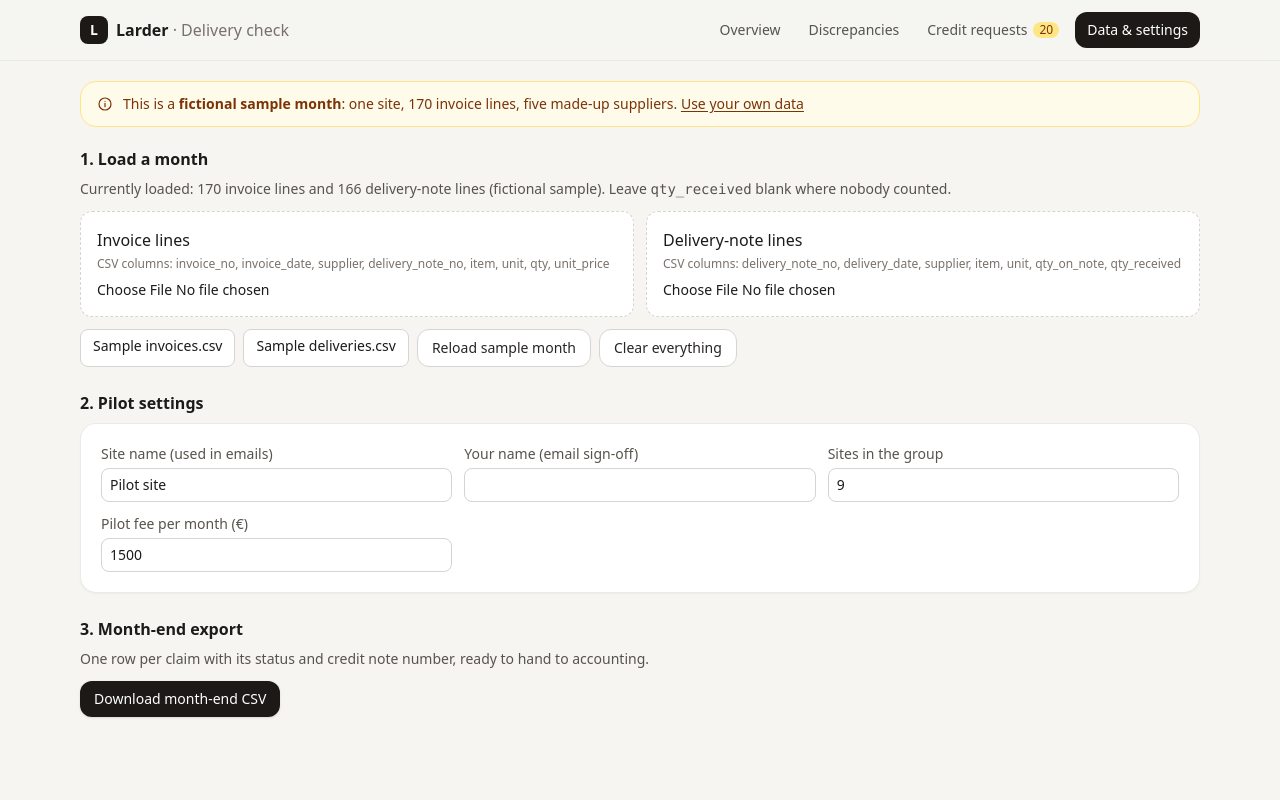
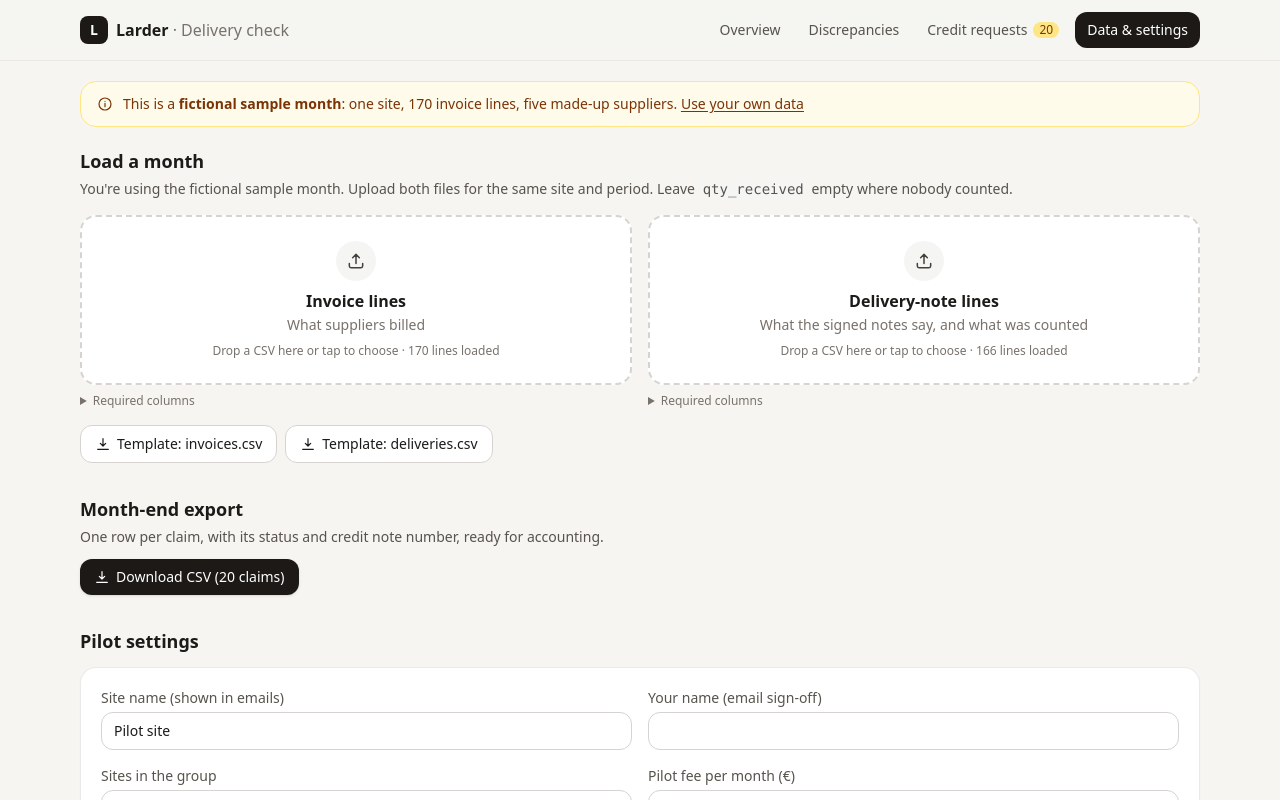
Before and after one commit to free-paint/larder, a Next.js app: page / in a window 1280 px wide. Both pictures are taken after a click on the button "Use your own data". Shown: the top 800 px of the page. Built offline with nearby package versions, Linux system fonts and the light colour scheme.

Commit message:
Data: drag-and-drop uploads, inline confirm instead of a browser dialog

```diff
--- a/components/DataPanel.jsx
+++ b/components/DataPanel.jsx
@@ -1,28 +1,55 @@
-import { useState } from "react";
+import { useRef, useState } from "react";
 import { DELIVERY_COLS, INVOICE_COLS, download, parseCsv, toCsv } from "@/lib/csv.mjs";
-import { KIND_LABEL, STATUS_LABEL, Button, Card } from "./ui";
+import { KIND_LABEL, STATUS_LABEL, Button, Card, Icon } from "./ui";
 
-function Upload({ label, cols, onRows }) {
-  const [msg, setMsg] = useState("");
+function DropZone({ label, hint, cols, count, onRows }) {
+  const input = useRef(null);
+  const [drag, setDrag] = useState(false);
+  const [msg, setMsg] = useState(null);
+
+  const read = async (file) => {
+    if (!file) return;
+    try {
+      const rows = parseCsv(await file.text(), cols);
+      onRows(rows);
+      setMsg({ ok: true, text: `${rows.length} lines loaded from ${file.name}` });
+    } catch (err) {
+      setMsg({ ok: false, text: `${file.name}: ${err.message}` });
+    }
+  };
+
   return (
-    <label className="block cursor-pointer rounded-xl border border-dashed border-stone-300 bg-white p-4 hover:bg-stone-50">
-      <div className="font-medium">{label}</div>
-      <div className="mt-1 text-xs text-stone-500">CSV columns: {cols.join(", ")}</div>
-      <input type="file" accept=".csv,text/csv" className="mt-2 block text-sm" onChange={async (e) => {
-        const f = e.target.files?.[0];
-        if (!f) return;
-        try { const rows = parseCsv(await f.text(), cols); onRows(rows); setMsg(`Loaded ${rows.length} lines from ${f.name}`); }
-        catch (err) { setMsg(`Could not read ${f.name}: ${err.message}`); }
-        e.target.value = "";
-      }} />
-      {msg && <div className="mt-2 text-sm text-stone-700">{msg}</div>}
-    </label>
+    <div>
+      <button type="button" onClick={() => input.current?.click()}
+        onDragOver={(e) => { e.preventDefault(); setDrag(true); }}
+        onDragLeave={() => setDrag(false)}
+        onDrop={(e) => { e.preventDefault(); setDrag(false); read(e.dataTransfer.files?.[0]); }}
+        className={`flex w-full flex-col items-center rounded-2xl border-2 border-dashed px-4 py-6 text-center transition-colors ${drag ? "border-stone-900 bg-stone-100" : "border-stone-300 bg-white hover:border-stone-400 hover:bg-stone-50"}`}>
+        <span className="mb-2 rounded-full bg-stone-100 p-2.5 text-stone-700"><Icon name="upload" /></span>
+        <span className="font-semibold">{label}</span>
+        <span className="mt-0.5 text-sm text-stone-500">{hint}</span>
+        <span className="mt-2 text-xs text-stone-500">Drop a CSV here or tap to choose · {count} lines loaded</span>
+      </button>
+      <input ref={input} type="file" accept=".csv,text/csv" className="hidden" onChange={(e) => { read(e.target.files?.[0]); e.target.value = ""; }} />
+      {msg && (
+        <div className={`mt-2 flex items-start gap-1.5 text-sm ${msg.ok ? "text-emerald-700" : "text-rose-700"}`}>
+          <Icon name={msg.ok ? "check" : "info"} className="mt-0.5 h-4 w-4 shrink-0" />{msg.text}
+        </div>
+      )}
+      <details className="mt-2 text-xs text-stone-500">
+        <summary className="cursor-pointer">Required columns</summary>
+        <code className="mt-1 block break-words rounded-lg bg-stone-100 p-2">{cols.join(", ")}</code>
+      </details>
+    </div>
   );
 }
 
-export default function DataPanel({ data, setData, lines, statuses, settings, setSettings, loadSample, reset }) {
+export default function DataPanel({ data, setData, lines, statuses, settings, setSettings, loadSample, reset, notify }) {
+  const [confirmClear, setConfirmClear] = useState(false);
+  const claims = lines.filter((l) => l.value > 0);
+
   const exportMonthEnd = () => {
-    const rows = lines.filter((l) => l.value > 0).map((l) => {
+    const rows = claims.map((l) => {
       const s = statuses[l.id] ?? {};
       return {
         supplier: l.supplier, invoice_no: l.invoice_no, invoice_date: l.invoice_date, delivery_note_no: l.delivery_note_no,
@@ -32,50 +59,76 @@ export default function DataPanel({ data, setData, lines, statuses, settings, se
       };
     });
     download(`larder-month-end-${new Date().toISOString().slice(0, 10)}.csv`, toCsv(rows));
+    notify(`Downloaded ${rows.length} claims`);
   };
 
   const field = (key, label, type = "text") => (
     <label className="block text-sm">
       <span className="text-stone-600">{label}</span>
-      <input type={type} className="mt-1 block w-full rounded-lg border border-stone-300 px-2 py-1.5" value={settings[key] ?? ""}
+      <input type={type} inputMode={type === "number" ? "decimal" : undefined}
+        className="mt-1 block w-full rounded-xl border border-stone-300 px-3 py-2" value={settings[key] ?? ""}
         onChange={(e) => setSettings({ [key]: type === "number" ? Number(e.target.value) : e.target.value })} />
     </label>
   );
 
   return (
-    <div className="space-y-6">
+    <div className="space-y-8">
       <section>
-        <h2 className="mb-2 font-semibold">1. Load a month</h2>
-        <p className="mb-3 text-sm text-stone-600">
-          Currently loaded: {data.invoices.length} invoice lines and {data.deliveries.length} delivery-note lines{data.isSample ? " (fictional sample)" : ""}.
-          Leave <code>qty_received</code> blank where nobody counted.
+        <h2 className="text-lg font-semibold">Load a month</h2>
+        <p className="mt-1 text-sm text-stone-600">
+          {data.isSample ? "You're using the fictional sample month. " : ""}Upload both files for the same site and period.
+          Leave <code className="rounded bg-stone-100 px-1">qty_received</code> empty where nobody counted.
         </p>
-        <div className="grid gap-3 md:grid-cols-2">
-          <Upload label="Invoice lines" cols={INVOICE_COLS} onRows={(rows) => setData({ ...data, invoices: rows, isSample: false })} />
-          <Upload label="Delivery-note lines" cols={DELIVERY_COLS} onRows={(rows) => setData({ ...data, deliveries: rows, isSample: false })} />
+        <div className="mt-4 grid gap-4 md:grid-cols-2">
+          <DropZone label="Invoice lines" hint="What suppliers billed" cols={INVOICE_COLS} count={data.invoices.length}
+            onRows={(rows) => setData((d) => ({ ...d, invoices: rows, isSample: false }))} />
+          <DropZone label="Delivery-note lines" hint="What the signed notes say, and what was counted" cols={DELIVERY_COLS} count={data.deliveries.length}
+            onRows={(rows) => setData((d) => ({ ...d, deliveries: rows, isSample: false }))} />
         </div>
-        <div className="mt-3 flex flex-wrap gap-2 text-sm">
-          <a className="rounded-lg border border-stone-300 bg-white px-3 py-1.5 hover:bg-stone-100" href="/sample/invoices.csv" download>Sample invoices.csv</a>
-          <a className="rounded-lg border border-stone-300 bg-white px-3 py-1.5 hover:bg-stone-100" href="/sample/deliveries.csv" download>Sample deliveries.csv</a>
-          <Button variant="ghost" onClick={loadSample}>Reload sample month</Button>
-          <Button variant="ghost" onClick={() => { if (window.confirm?.("Clear all data and statuses?") ?? true) reset(); }}>Clear everything</Button>
+        <div className="mt-4 flex flex-wrap gap-2">
+          <a className="inline-flex items-center gap-1.5 rounded-xl border border-stone-300 bg-white px-3.5 py-2 text-sm font-medium hover:bg-stone-50" href="/sample/invoices.csv" download>
+            <Icon name="download" className="h-4 w-4" />Template: invoices.csv
+          </a>
+          <a className="inline-flex items-center gap-1.5 rounded-xl border border-stone-300 bg-white px-3.5 py-2 text-sm font-medium hover:bg-stone-50" href="/sample/deliveries.csv" download>
+            <Icon name="download" className="h-4 w-4" />Template: deliveries.csv
+          </a>
         </div>
       </section>
 
       <section>
-        <h2 className="mb-2 font-semibold">2. Pilot settings</h2>
-        <Card className="grid gap-3 md:grid-cols-3">
-          {field("siteName", "Site name (used in emails)")}
+        <h2 className="text-lg font-semibold">Month-end export</h2>
+        <p className="mt-1 text-sm text-stone-600">One row per claim, with its status and credit note number, ready for accounting.</p>
+        <Button className="mt-3" onClick={exportMonthEnd} disabled={claims.length === 0}>
+          <Icon name="download" className="h-4 w-4" />Download CSV ({claims.length} claims)
+        </Button>
+      </section>
+
+      <section>
+        <h2 className="text-lg font-semibold">Pilot settings</h2>
+        <Card className="mt-3 grid gap-4 sm:grid-cols-2">
+          {field("siteName", "Site name (shown in emails)")}
           {field("sender", "Your name (email sign-off)")}
           {field("totalSites", "Sites in the group", "number")}
           {field("monthlyFee", "Pilot fee per month (€)", "number")}
         </Card>
       </section>
 
-      <section>
-        <h2 className="mb-2 font-semibold">3. Month-end export</h2>
-        <p className="mb-3 text-sm text-stone-600">One row per claim with its status and credit note number, ready to hand to accounting.</p>
-        <Button onClick={exportMonthEnd} disabled={!lines.some((l) => l.value > 0)}>Download month-end CSV</Button>
+      <section className="rounded-2xl border border-stone-200 p-4 sm:p-5">
+        <h2 className="font-semibold">Start over</h2>
+        <div className="mt-3 flex flex-wrap gap-2">
+          <Button variant="ghost" onClick={() => { loadSample(); notify("Sample month reloaded"); }}>
+            <Icon name="refresh" className="h-4 w-4" />Reload sample month
+          </Button>
+          {confirmClear ? (
+            <span className="flex flex-wrap items-center gap-2">
+              <span className="text-sm text-rose-700">Delete all data and statuses?</span>
+              <Button variant="danger" onClick={() => { reset(); setConfirmClear(false); notify("Everything cleared"); }}>Yes, clear</Button>
+              <Button variant="subtle" onClick={() => setConfirmClear(false)}>Cancel</Button>
+            </span>
+          ) : (
+            <Button variant="ghost" className="text-rose-700" onClick={() => setConfirmClear(true)}>Clear everything</Button>
+          )}
+        </div>
       </section>
     </div>
   );
```
